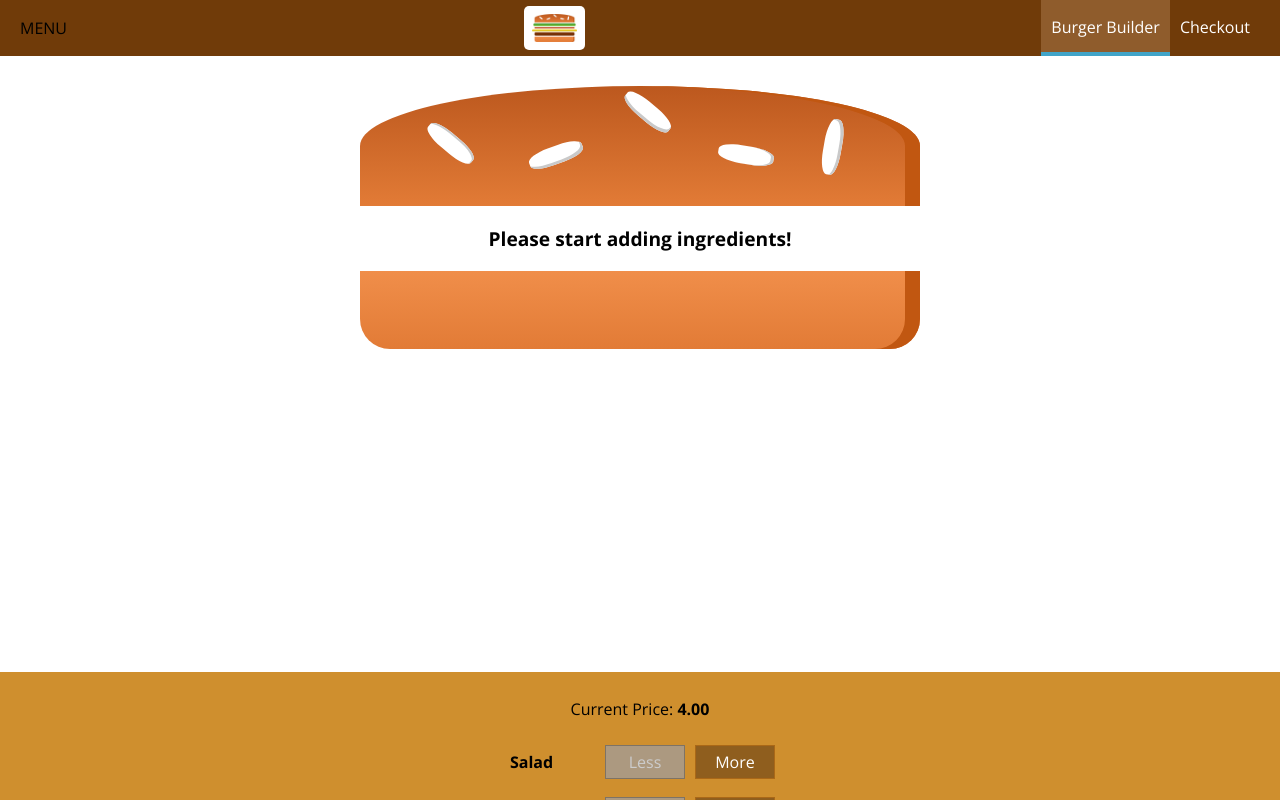
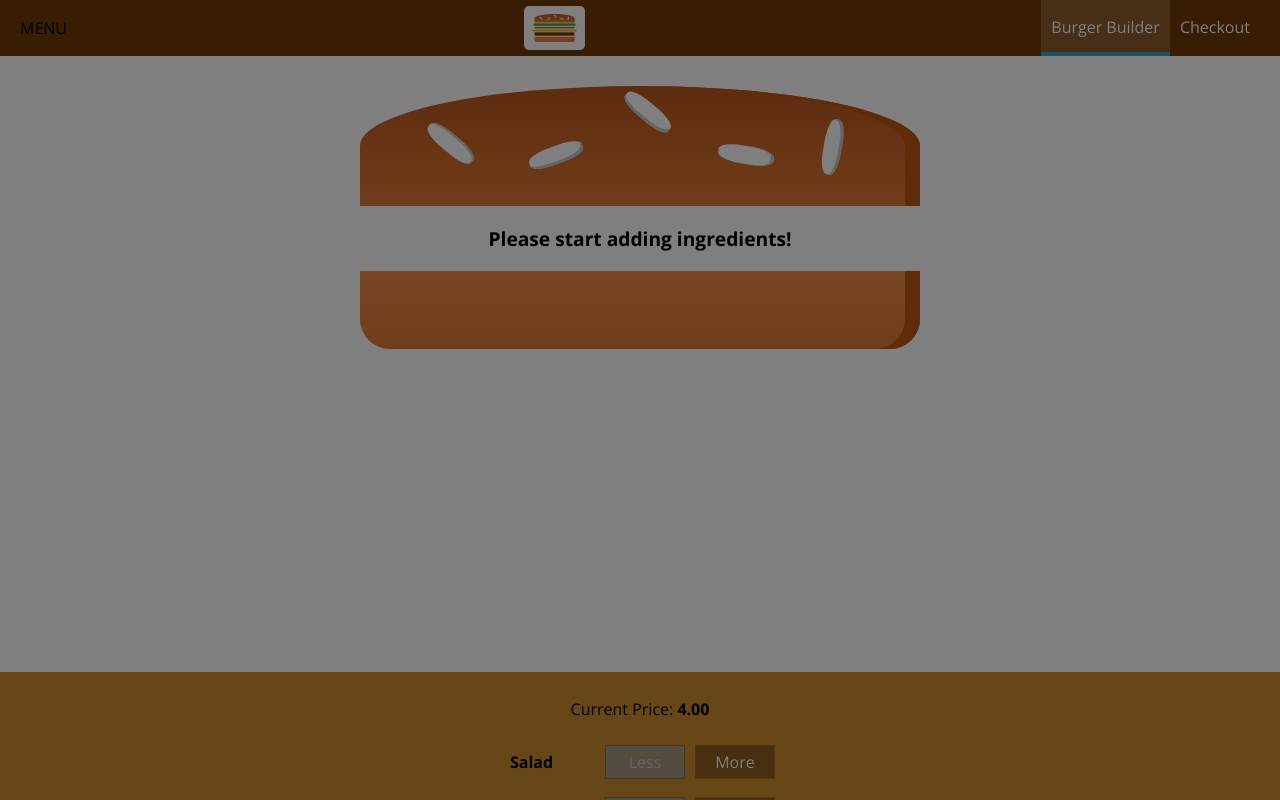
Before and after one commit to EEITTeam03/React-burger-demo, a React app: page / in a window 1280 px wide. Shown: the top 800 px of the page. Built offline with nearby package versions, Linux system fonts and the light colour scheme.

Commit message:
Reusing the Backdrop

```diff
--- a/src/components/Layout/Layout.js
+++ b/src/components/Layout/Layout.js
@@ -1,17 +1,29 @@
-import React from 'react';
+import React, { Component } from 'react';
 import Aux from '../../hoc/_Aux';
 import classes from './Layout.css';
 import Toolbar from '../Navigation/Toolbar/Toolbar';
 import SideDrawer from '../Navigation/SideDrawer/SideDrawer';
 
-const layout = (props) => (
+class Layout extends Component {
+    state = {
+        showSideDrawer: true
+    }
+
+    sideDrawerClosedHandler = () => {
+        this.setState({showSideDrawer:false});
+    }
+
+    render() {
+        return (
             <Aux>
                 <Toolbar />
-        <SideDrawer />
+                <SideDrawer open={this.state.showSideDrawer} closed={this.sideDrawerClosedHandler}/>
                 <main className={classes.Content}>
-            {props.children}
+                    {this.props.children}
                 </main>
             </Aux>
         );
+    }
+}
 
-export default layout;
+export default Layout;
--- a/src/components/Navigation/SideDrawer/SideDrawer.js
+++ b/src/components/Navigation/SideDrawer/SideDrawer.js
@@ -2,10 +2,19 @@
 import Logo from '../../Logo/Logo';
 import NavigationItems from '../NavigationItems/NavigationItems';
 import classes from './SideDrawer.css';
+import Backdrop from '../../UI/Backdrop/Backdrop';
+import Aux from '../../../hoc/_Aux';
 
-const sideDrawer = () =>{
+const sideDrawer = (props) => {
+    let attachedClasses = [classes.SideDrawer, classes.Close];
+    if(props.open){
+        attachedClasses = [classes.SideDrawer, classes.Open];
+    }
+
     return (
-        <div className={classes.SideDrawer}>
+        <Aux>
+            <Backdrop show={props.open} clicked={props.closed} />
+            <div className={attachedClasses.join(' ')}>
                 <div className={classes.Logo}>
                     <Logo />
                 </div>
@@ -13,6 +22,7 @@
                     <NavigationItems />
                 </nav>
             </div>
+        </Aux>
     );
 };
 
```
Lines whose indentation alone changed are shown as unchanged.
